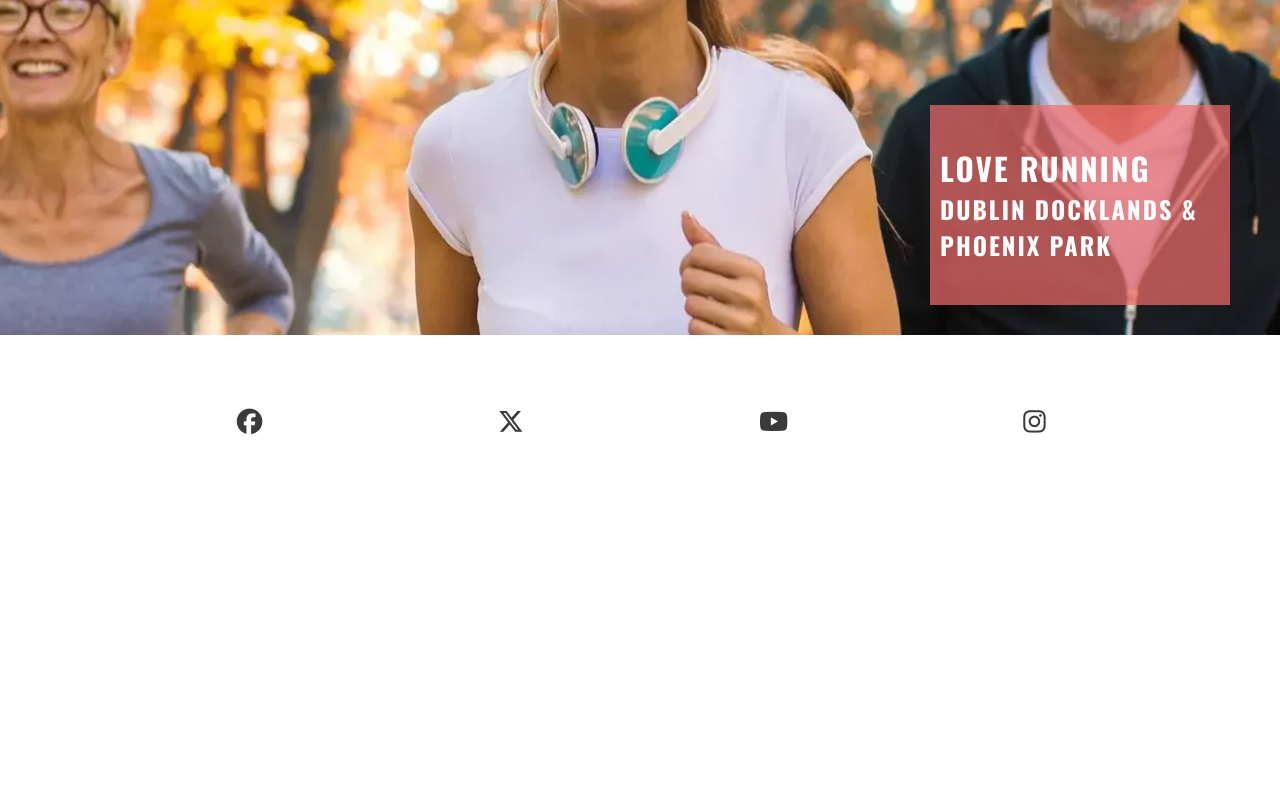
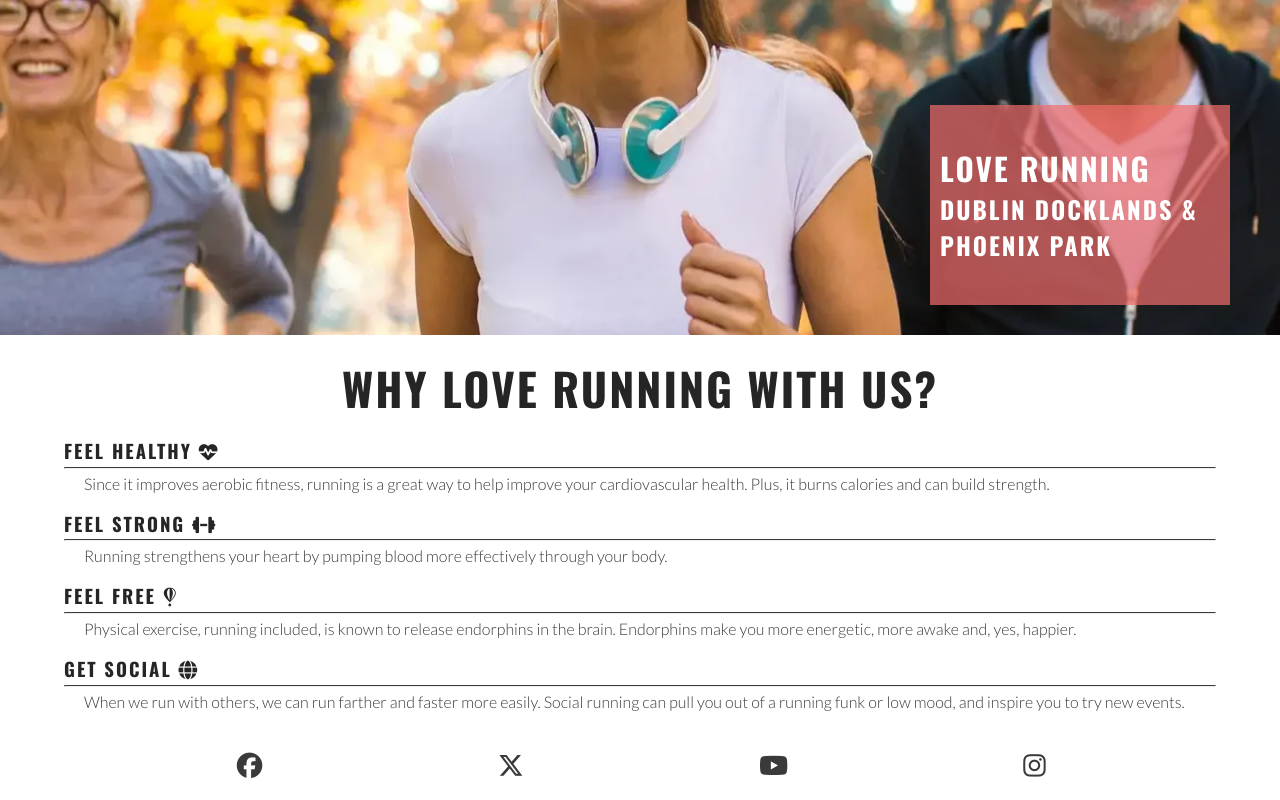
Before and after one commit to vcarpentier/love-running, a plain HTML site: page index.html in a window 1280 px wide. Shown: the part 344-1144 px from the top of the page. Before the commit the page ends 800 px from the top, so only its background shows below. Drawn offline with nearby package versions, Linux system fonts and the light colour scheme.

Commit message:
Add the reasons section and associated style

```diff
--- a/assets/css/style.css
+++ b/assets/css/style.css
@@ -18,7 +18,9 @@ body {
   font-family: "Lato", sans-serif;
 }
 
-h1, h2, h3 {
+h1,
+h2,
+h3 {
   font-family: "Oswald", sans-serif;
   text-transform: uppercase;
   letter-spacing: 2px;
@@ -50,7 +52,7 @@ main {
   margin-top: 47px;
 }
 
-/* Hreo section */
+/* Heeo section */
 #hero {
   height: 600px;
   width: 100%;
@@ -69,8 +71,36 @@ main {
   padding-left: 10px;
 }
 
-#cover-text > h2, #cover-text > h3 {
-    color:#ffffff;
+#cover-text > h2,
+#cover-text > h3 {
+  color: #ffffff;
+}
+
+/* Reasons section*/
+#reasons {
+  margin: 20px auto;
+  width: 90%;
+}
+
+#reasons h2 {
+  font-size: 280%;
+  margin-bottom: 20px;
+  text-align: center;
+}
+
+#benefits p {
+  padding: 0 20px;
+}
+
+#benefits hr {
+  border-top: 1px solid #3a3a3a;
+  margin: 5px 0;
+}
+
+#benefits-physical > div,
+#benefits-mental > div {
+  line-height: 20px;
+  margin-bottom: 20px;
 }
 
 /* Footer */
--- a/index.html
+++ b/index.html
@@ -42,6 +42,38 @@
                 <h3>Dublin Docklands & Phoenix Park</h3>
             </div>
         </section>
+        <section id="reasons">
+            <h2>Why love running with us?</h2>
+            <div id="benefits">
+                <div id="benefits-physical">
+                    <div>
+                        <h3>Feel healthy <i class="fa-solid fa-heart-pulse"></i></h3>
+                        <hr>
+                        <p>Since it improves aerobic fitness, running is a great way to help improve your cardiovascular
+                            health. Plus, it burns calories and can build strength.</p>
+                    </div>
+                    <div>
+                        <h3>Feel strong <i class="fa-solid fa-dumbbell"></i></h3>
+                        <hr>
+                        <p>Running strengthens your heart by pumping blood more effectively through your body.</p>
+                    </div>
+                </div>
+                <div id="benefits-mental">
+                    <div>
+                        <h3>Feel free <i class="fa-brands fa-fly"></i></h3>
+                        <hr>
+                        <p>Physical exercise, running included, is known to release endorphins in the brain. Endorphins
+                            make you more energetic, more awake and, yes, happier.</p>
+                    </div>
+                    <div>
+                        <h3>Get Social <i class="fa-solid fa-globe"></i></h3>
+                        <hr>
+                        <p>When we run with others, we can run farther and faster more easily. Social running can pull
+                            you out of a running funk or low mood, and inspire you to try new events.</p>
+                    </div>
+                </div>
+            </div>
+        </section>
     </main>
     <!-- Footer -->
     <footer>
```
Lines whose indentation alone changed are shown as unchanged.
